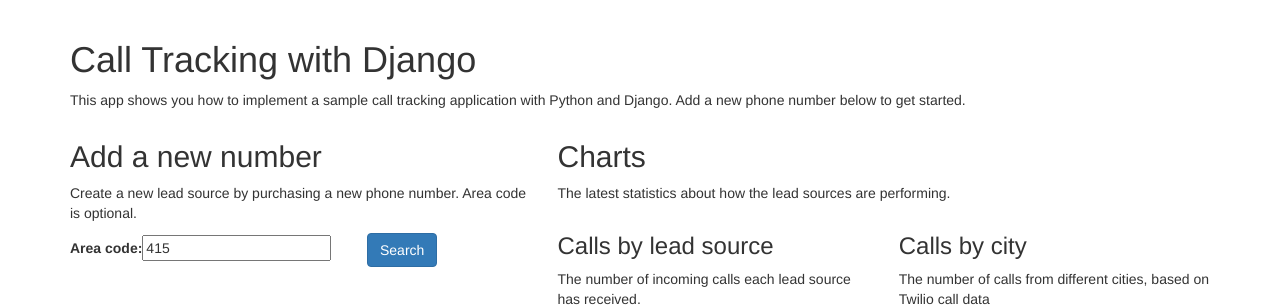
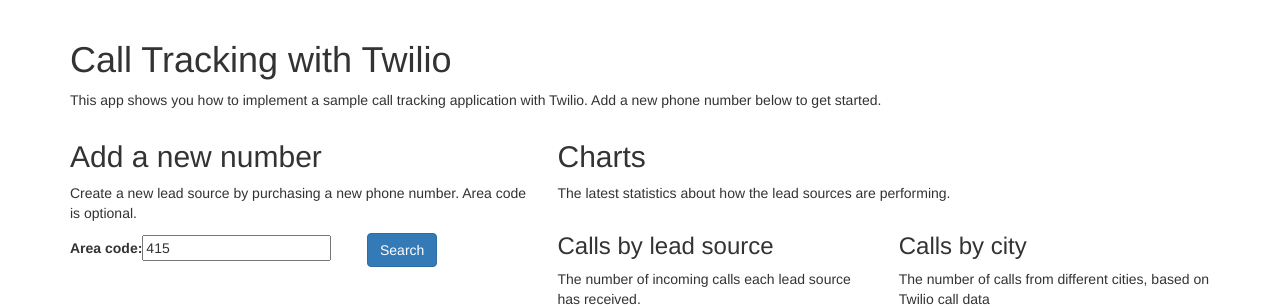
Before and after one commit to TwilioDevEd/call-tracking-django, a Django app: page / in a window 1280 px wide. Shown: the part 51-359 px from the top of the page. Run offline with Django 3.2, Linux system fonts and the light colour scheme; data that the repository does not hold is empty; parts of the project's set-up code (start-up, migrations or seed data) failed here and were passed over; some libraries are stand-ins or nearby versions.

Commit message:
Removing Django-specific language from HTML

```diff
--- a/templates/index.html
+++ b/templates/index.html
@@ -7,9 +7,9 @@
 {% block title %}Home{% endblock title %}
 
 {% block content %}
-  <h1>Call Tracking with Django</h1>
+  <h1>Call Tracking with Twilio</h1>
 
-  <p>This app shows you how to implement a sample call tracking application with Python and Django. Add a new phone number below to get started.</p>
+  <p>This app shows you how to implement a sample call tracking application with Twilio. Add a new phone number below to get started.</p>
 
   <div class="row">
 
```
